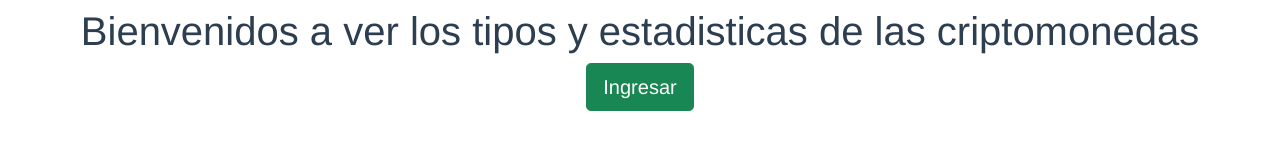
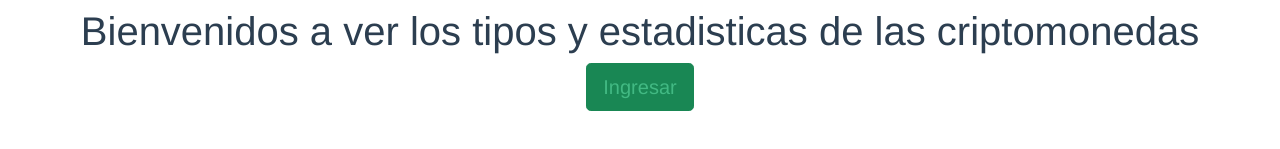
Before and after one commit to KatherineQuintana/criptomonedas, a Vue app: page / in a window 1280 px wide. Shown: the part 337-486 px from the top of the page. Built offline with nearby package versions, Linux system fonts and the light colour scheme.

Commit message:
Se crea vista para estadísticas

```diff
--- a/src/components/Card.vue
+++ b/src/components/Card.vue
@@ -1,7 +1,7 @@
 <template>
   <div class="card">
       <div class="card-body">
-          <h2 class="text-success">{{cripto.name}}</h2>
+          <router-link :to="`/element/${cripto.name}`" class="text-success">{{cripto.name}}</router-link>
           <h5 class="card-text">
               <span class="badge bg-secondary mb-1">Rankin: {{cripto.rank}}</span>
               <span class="badge bg-dark d-block mb-1">Simbolo: {{cripto.symbol}}</span>
--- /dev/null
+++ b/src/components/OneCripto.vue
@@ -0,0 +1,12 @@
+<template>
+  <h1>Estadistica de {{name}}</h1>
+</template>
+
+<script>
+export default {
+    props:['name'],
+    setup(props){
+
+    }
+}
+</script>
--- a/src/components/Wellcome.vue
+++ b/src/components/Wellcome.vue
@@ -1,7 +1,8 @@
 <template>
   <div class="hello">
     <h1>{{ msg }}</h1>
-    <button type="button" class="btn btn-success btn-lg">Ingresar</button>
+    <!-- <button type="button" class="btn btn-success btn-lg">Ingresar</button> -->
+    <router-link to="/type" class="btn btn-success btn-lg">Ingresar</router-link>
   </div>
 </template>
 
--- a/src/router/index.js
+++ b/src/router/index.js
@@ -14,6 +14,12 @@ const routes = [
     // this generates a separate chunk (about.[hash].js) for this route
     // which is lazy-loaded when the route is visited.
     component: () => import(/* webpackChunkName: "about" */ '../views/TypeCripto.vue')
+  },
+  {
+    path: '/element/:name',
+    name: 'element',
+    props: true,
+    component: () => import(/* webpackChunkName: "about" */ '../components/OneCripto.vue')
   }
 ]
 
```
